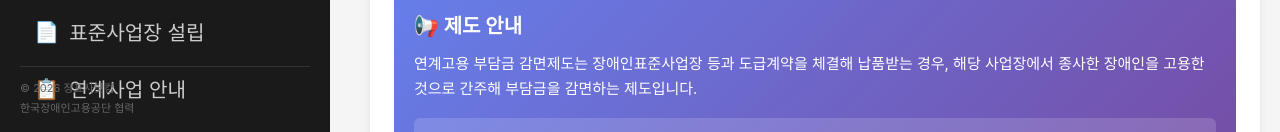
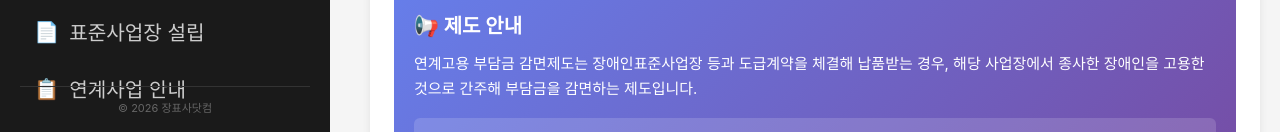
Before and after one commit to masolshop/jangpyosa, a Next.js app in the folder apps/web/: page / in a window 1280 px wide. Shown: the part 665-797 px from the top of the page. Built offline with nearby package versions, Linux system fonts and the light colour scheme.

Commit message:
✨ 사이드바 푸터 업데이트
- '© 2026 장표사닷컴'만 표시 (중앙 정렬)
- '한국장애인고용공단 협력' 텍스트 삭제
- 깔끔한 푸터 디자인

```diff
--- a/apps/web/src/components/Sidebar.tsx
+++ b/apps/web/src/components/Sidebar.tsx
@@ -299,10 +299,10 @@ export default function Sidebar() {
             color: "#666",
             borderTop: "1px solid #333",
             paddingTop: 12,
+            textAlign: "center",
           }}
         >
           <p style={{ margin: 0 }}>© 2026 장표사닷컴</p>
-          <p style={{ margin: "4px 0 0 0" }}>한국장애인고용공단 협력</p>
         </div>
       </aside>
     </>
```
